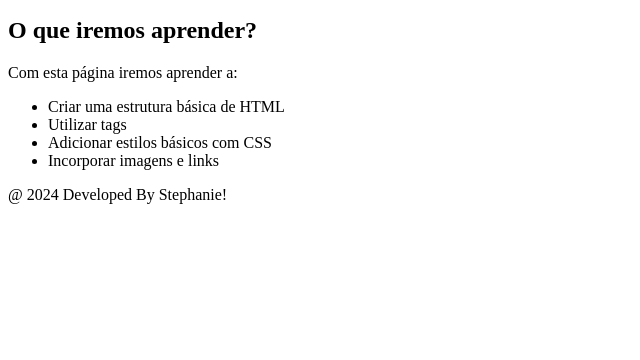
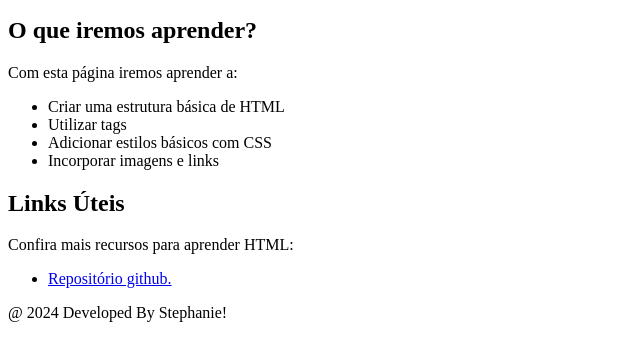
Before and after one commit to stephst10/elas-na-rede, a plain HTML site: page index.html in a window 1280 px wide. Shown: the part 148-508 px from the top of the page, without its empty margins (0-640 px from the left). Drawn offline with Linux system fonts and the light colour scheme.

Commit message:
alteração

```diff
--- a/index.html
+++ b/index.html
@@ -21,6 +21,11 @@
             <li>Adicionar estilos básicos com CSS</li>
             <li>Incorporar imagens e links</li>
         </ul>
+        <h2>Links Úteis</h2>
+        <p>Confira mais recursos para aprender HTML:</p>
+        <ul>
+            <li><a href="https://github.com/stephst10/elas-na-rede/tree/main" target="_blank">Repositório github.</a></li>
+        </ul>
     </main>
     <footer>
         <p>@ 2024 Developed By Stephanie!</p>
```
